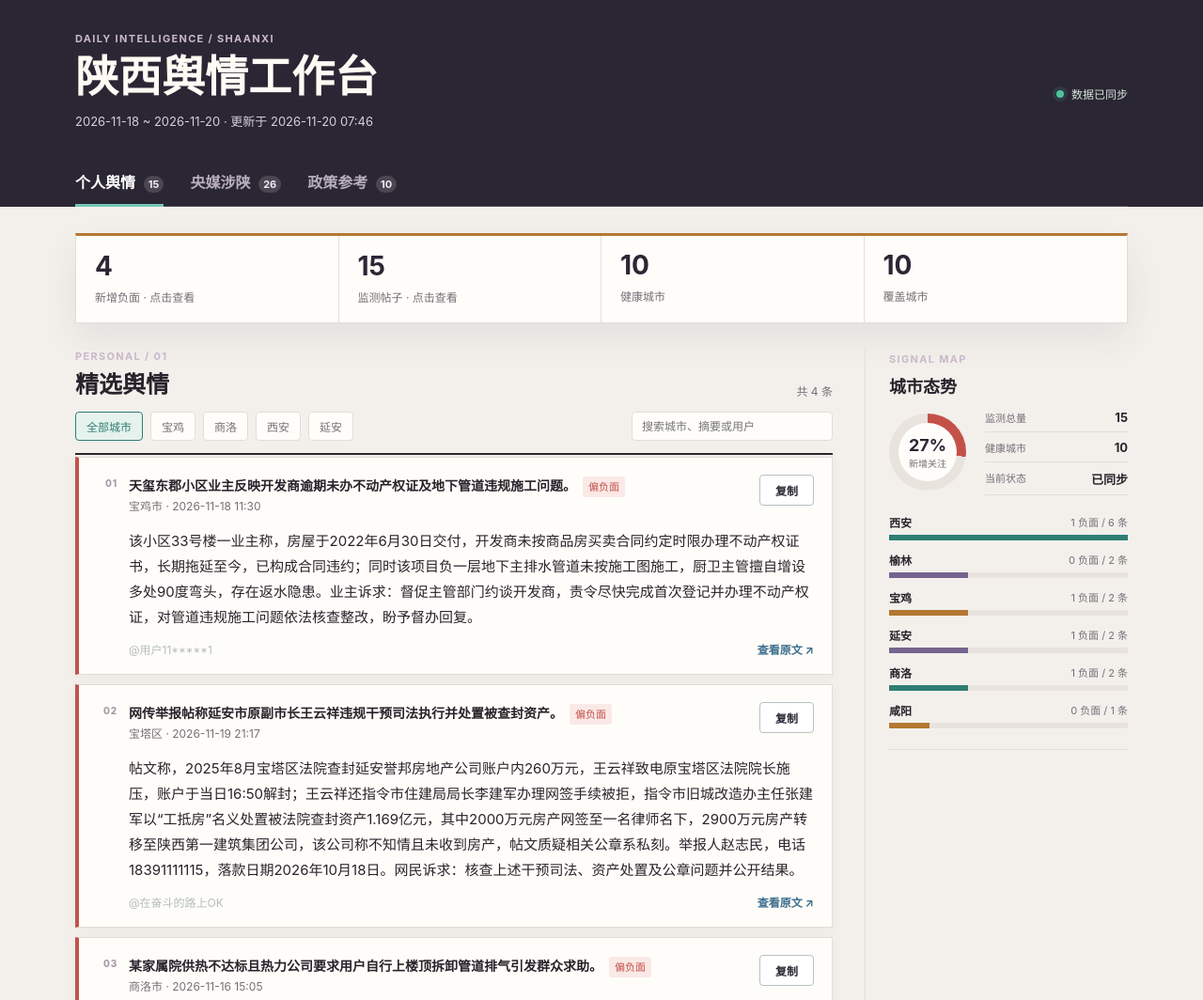
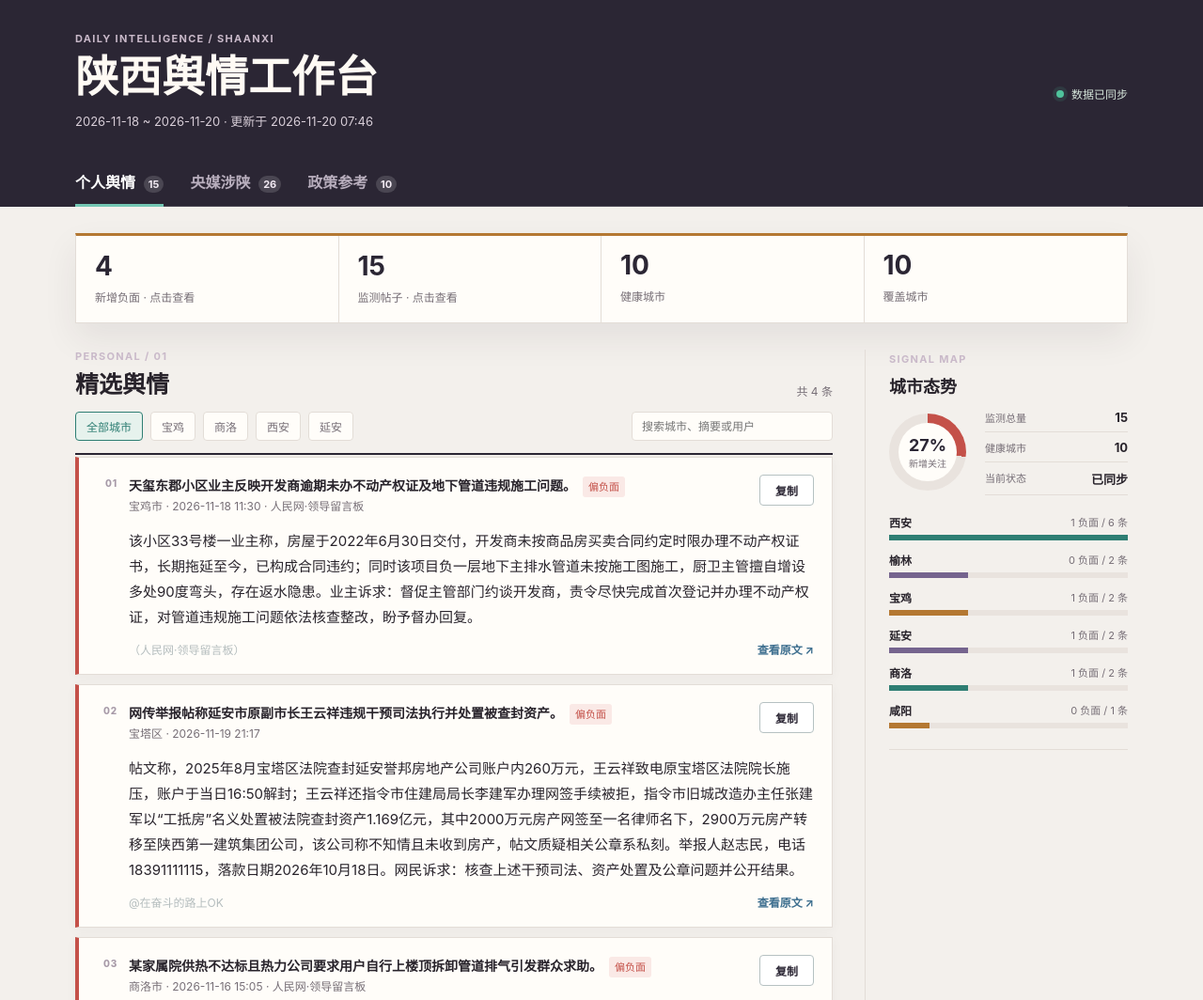
Before and after one commit to kiwi-lilo/aliyun-opinion-report, a plain HTML site: page index.html in a window 1280 px wide. Shown: the top 1064 px of the page at 94% size. Drawn offline with Linux system fonts and the light colour scheme.

Commit message:
chore: update merged report page 2026-11-20 07:50:39

```diff
--- a/index.html
+++ b/index.html
@@ -326,7 +326,7 @@
         const status = item.verified ? "已核验原文" : "待核验 RSS 跳转";
         const meta = rssMode
           ? [item.media || "央媒", item.time || "时间未知", status].join(" · ")
-          : [item.city || item.region, item.time, item.user ? `@${item.user}` : "", item.label].filter(Boolean).join(" · ");
+          : [item.city || item.region, item.time, item.channel_name || (item.user ? `@${item.user}` : ""), item.label].filter(Boolean).join(" · ");
         const link = rssMode ? (item.link || "#") : (item.url || item.link || "#");
         return `<article class="post-browser-row"><span class="issue-number">${String(index + 1).padStart(2, "0")}</span><div><a class="post-browser-title" href="${escapeHtml(link)}" target="_blank" rel="noopener noreferrer">${escapeHtml(title)}</a>${excerpt ? `<p class="post-browser-excerpt">${escapeHtml(excerpt)}</p>` : ""}<div class="post-browser-meta">${escapeHtml(meta)}</div></div></article>`;
       }).join("") : `<div class="empty">${rssMode ? "暂无 RSS 候选。" : "暂无可浏览的帖子。"}</div>`;
@@ -350,10 +350,10 @@
         const label = item.label || item.sentiment_label || "报道";
         const level = /负面|关注/.test(label) ? "negative" : /正面|正向/.test(label) ? "positive" : "all";
         const heading = personal ? firstSentence(item.summary || item.text || "暂无摘要") : state.active === "policy" ? (item.title || "未命名政策") : `${item.media || "央媒"} · ${item.title || "未命名报道"}`;
-        const meta = state.active === "personal" ? `${item.region || item.city || ""} · ${item.time || ""}` : state.active === "policy" ? `${item.timeliness || ""} · ${item.published_at || ""} · ${item.region || ""} · ${item.source_name || ""} · ${item.topic || ""}` : `${item.time || ""}`;
+        const meta = state.active === "personal" ? `${item.region || item.city || ""} · ${item.time || ""}${item.channel_name ? " · " + item.channel_name : ""}` : state.active === "policy" ? `${item.timeliness || ""} · ${item.published_at || ""} · ${item.region || ""} · ${item.source_name || ""} · ${item.topic || ""}` : `${item.time || ""}`;
         const link = item.url || item.link || "";
         const body = personal ? summaryRemainder(item.summary || item.text || "") : (item.summary || "");
-        const author = personal ? (item.user ? `@${item.user}` : "") : state.active === "policy" ? (item.source_type || "") : "";
+        const author = personal ? (item.channel_name ? `（${item.channel_name}）` : (item.user ? `@${item.user}` : "")) : state.active === "policy" ? (item.source_type || "") : "";
         const copyValue = state.active === "policy" ? policyCopyText(item) : itemText(item);
         return `<article class="issue" data-level="${level}"><div class="issue-number">${String(index + 1).padStart(2, "0")}</div><div><div class="issue-top"><div class="issue-meta"><strong>${escapeHtml(heading)}</strong>${personal ? `<span class="tag ${level === "positive" ? "good" : ""}">${escapeHtml(label)}</span>` : ""}<br>${escapeHtml(meta)}</div><button class="copy-button" type="button" data-copy="${escapeHtml(copyValue)}">复制</button></div>${body ? `<p class="issue-summary">${escapeHtml(body)}</p>` : ""}<div class="issue-footer"><span class="issue-author">${escapeHtml(author)}</span>${link ? `<a class="issue-link" href="${escapeHtml(link)}" target="_blank" rel="noopener noreferrer">查看原文 ↗</a>` : ""}</div></div></article>`;
       }).join("") : `<div class="empty">当前报告没有符合条件的内容。</div>`;
@@ -370,7 +370,7 @@
       $("#unsummarized-list").innerHTML = visible.map((item) => {
         const title = item.title || firstSentence(item.text || item.summary || "未命名舆情");
         const link = item.url || item.link || "#";
-        const meta = [item.user ? `@${item.user}` : "用户未知", item.time || "时间未知"].join(" · ");
+        const meta = [item.channel_name || (item.user ? `@${item.user}` : "用户未知"), item.time || "时间未知"].join(" · ");
         return `<li class="other-news-row"><a href="${escapeHtml(link)}" target="_blank" rel="noopener noreferrer">${escapeHtml(title)}</a><span>${escapeHtml(meta)}</span></li>`;
       }).join("");
     }
```
